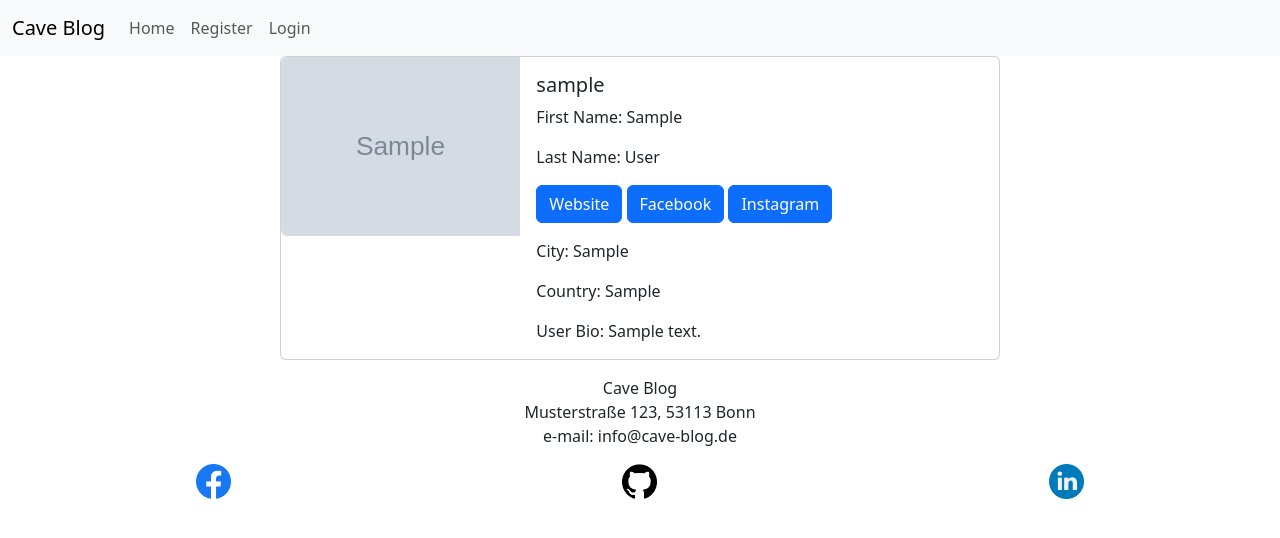
After one commit to SureDeveloping/cave-blog, a Django app: page /accounts/user-profil/1/ in a window 1280 px wide. The commit adds this page. Shown: the top 538 px of the page. Run offline with Django 4.2, Linux system fonts and the light colour scheme; tables that the repository leaves empty hold one stand-in row (values such as "Sample post"); grey boxes marked "Sample" are stand-in pictures.

Commit message:
Add user profile detail view

```diff
--- /dev/null
+++ b/accounts/templates/registration/user_profile_detail.html
@@ -0,0 +1,46 @@
+{% extends 'base.html' %}
+{% load static %}
+
+{% block title %} {{ profile_page_user.user.first_name }} {{ profile_page_user.user.last_name }} Profile {% endblock %}
+{% block content %}
+
+<div class="container">
+  <div class="row justify-content-center">
+    <div class="col-md-8">
+      <div class="card mb-3">
+        <div class="row g-0">
+          <div class="col-md-4">
+            {% if profile.profile_picture %}
+              <img src="{{ profile.profile_picture.url }}" class="img-fluid rounded-start" alt="Profile Picture">
+            {% else %}
+              <img src="{% static 'images/default_profile_picture.webp' %}" class="img-fluid rounded-start" alt="Default Profile Picture">
+            {% endif %}
+          </div>
+          <div class="col-md-8">
+            <div class="card-body">
+              <h5 class="card-title">{{ profile_page_user.user.username }}</h5>
+              <p class="card-text">First Name: {{ profile_page_user.user.first_name }}</p>
+              <p class="card-text">Last Name: {{ profile_page_user.user.last_name }}</p>
+              <div class="mb-3">
+                {% if profile.website_url %}
+                  <a href="{{ profile.website_url }}" class="btn btn-primary">Website</a>
+                {% endif %}
+                {% if profile.facebook_url %}
+                  <a href="{{ profile.facebook_url }}" class="btn btn-primary">Facebook</a>
+                {% endif %}
+                {% if profile.instagram_url %}
+                  <a href="{{ profile.instagram_url }}" class="btn btn-primary">Instagram</a>
+                {% endif %}
+              </div>
+              <p class="card-text">City: {{ profile.city }}</p>
+              <p class="card-text">Country: {{ profile.country }}</p>
+              <p class="card-text">User Bio: {{ profile.userbio }}</p>
+            </div>
+          </div>
+        </div>
+      </div>
+    </div>
+  </div>
+</div>
+
+{% endblock %}
--- a/accounts/urls.py
+++ b/accounts/urls.py
@@ -1,7 +1,8 @@
 from django.urls import path
-from .views import UserCreationView, UserProfileCreationView
+from .views import UserCreationView, UserProfileCreationView, ProfilePageDetailView
 
 urlpatterns = [
     path('register/', UserCreationView.as_view(), name='register'),
     path('create-user-profil', UserProfileCreationView.as_view(), name='user-profil-create'),
+    path('user-profil/<int:pk>/', ProfilePageDetailView.as_view(), name='user-profil-detail'),
 ]
--- a/accounts/views.py
+++ b/accounts/views.py
@@ -1,11 +1,11 @@
-from django.shortcuts import render
+from django.shortcuts import render, get_object_or_404
 from django.views import generic
 from django.contrib.auth.forms import UserCreationForm
 from django.urls import reverse_lazy
 from django.contrib import messages
 from . forms import RegisterForm, UserProfileForm
 from . models import Profile
-from django.views.generic import CreateView
+from django.views.generic import CreateView, DetailView
 
 # Create your views here.
 
@@ -28,3 +28,14 @@ class UserProfileCreationView(CreateView):
     def form_valid(self, form):
         form.instance.user = self.request.user
         return super().form_valid(form)
+
+class ProfilePageDetailView(DetailView):
+    model = Profile
+    template_name = 'registration/user_profile_detail.html'
+
+    def get_context_data(self, *args, **kwargs):
+        users = Profile.objects.all()
+        context = super().get_context_data(*args, **kwargs)
+        profile_page_user = get_object_or_404(Profile, id=self.kwargs['pk'])
+        context["profile_page_user"] = profile_page_user
+        return context
--- a/templates/base.html
+++ b/templates/base.html
@@ -48,6 +48,10 @@
                           <li class="nav-item">
                             <a class="nav-link aria-current="page" href="{% url 'user-profil-create' %}">Create User Profile</a>
                           </li>
+                        {% else %}
+                        <li class="nav-item">
+                          <a class="nav-link aria-current="page" href="{% url 'user-profil-detail' user.profile.id %}">My Profile</a>
+                        </li>
                         {% endif %}
 
                       {% else %}
```
Also changed, not shown: static/images/default_profile_picture.webp (added).
